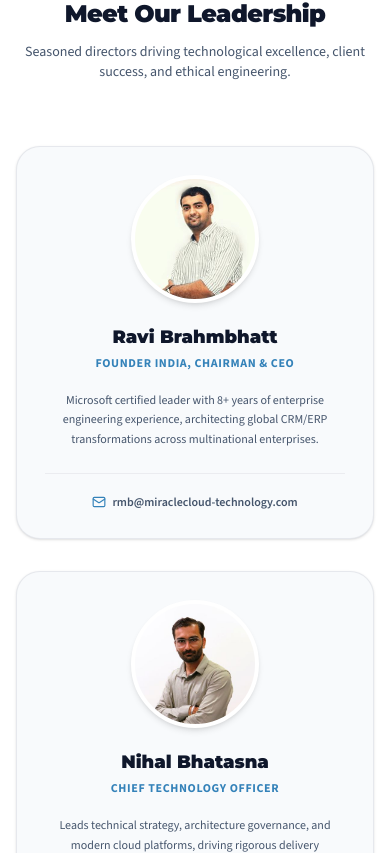
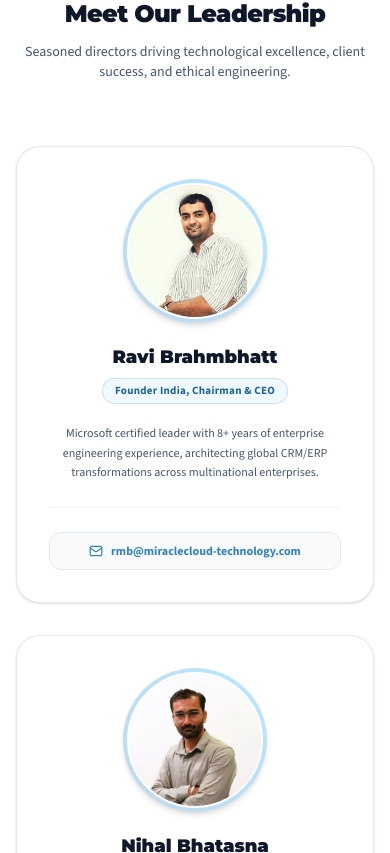
Before and after one commit to kanan756/MCT-Website, a Next.js app: page /about in a window 390 px wide. Shown: the part 7091-7944 px from the top of the page. Built offline with nearby package versions, Linux system fonts and the light colour scheme.

Commit message:
Enhance leadership profiles with responsive cards and authentic team imagery

```diff
--- a/src/app/about/AboutClient.tsx
+++ b/src/app/about/AboutClient.tsx
@@ -565,40 +565,46 @@ export default function AboutPage() {
             {leaders.map((lead, idx) => (
               <div
                 key={idx}
-                className="rounded-3xl bg-[#f8fafc] border border-gray-200/90 shadow-sm hover:shadow-xl hover:border-[#3482b9]/50 transition-all duration-300 p-7 flex flex-col justify-between group"
+                className="relative rounded-3xl bg-white border border-slate-200/90 shadow-sm hover:shadow-[0_20px_45px_rgba(52,130,185,0.14)] hover:border-[#3482b9]/60 transition-all duration-300 p-8 flex flex-col justify-between items-center text-center group overflow-hidden"
               >
-                <div className="space-y-5 text-center flex flex-col items-center">
-                  {/* Uniform portrait container */}
-                  <div className="relative w-32 h-32 sm:w-36 sm:h-36 rounded-full overflow-hidden border-4 border-white shadow-md bg-white group-hover:scale-105 transition-transform duration-300">
-                    <Image
-                      src={lead.image}
-                      alt={lead.name}
-                      fill
-                      className="object-cover object-top"
-                    />
+                {/* Top decorative accent */}
+                <div className="absolute top-0 left-0 right-0 h-1 bg-gradient-to-r from-transparent via-[#3482b9] to-transparent opacity-0 group-hover:opacity-100 transition-opacity duration-300" />
+
+                <div className="space-y-5 text-center flex flex-col items-center w-full">
+                  {/* Portrait with professional ring */}
+                  <div className="relative w-36 h-36 rounded-full p-1 bg-gradient-to-tr from-[#3482b9]/30 to-sky-200 group-hover:from-[#3482b9] group-hover:to-sky-400 transition-all duration-300 shadow-md">
+                    <div className="relative w-full h-full rounded-full overflow-hidden bg-slate-100 border-2 border-white">
+                      <Image
+                        src={lead.image}
+                        alt={lead.name}
+                        fill
+                        sizes="(max-width: 640px) 144px, 144px"
+                        className="object-cover object-top group-hover:scale-105 transition-transform duration-500"
+                      />
+                    </div>
                   </div>
 
-                  <div className="space-y-1">
-                    <h3 className="text-lg font-black text-slate-900 font-['Montserrat',sans-serif]">
+                  <div className="space-y-1.5 w-full">
+                    <h3 className="text-lg font-black text-slate-900 group-hover:text-[#3482b9] transition-colors font-['Montserrat',sans-serif]">
                       {lead.name}
                     </h3>
-                    <p className="text-xs font-bold text-[#3482b9] uppercase tracking-wider">
+                    <div className="inline-block px-3 py-1 rounded-full bg-sky-50 border border-[#3482b9]/20 text-[11px] font-bold text-[#1f6595] tracking-wide">
                       {lead.role}
-                    </p>
+                    </div>
                   </div>
 
-                  <p className="text-xs sm:text-sm text-slate-600 leading-relaxed font-normal font-['Source_Sans_3',sans-serif] text-center">
+                  <p className="text-xs sm:text-sm text-slate-600 leading-relaxed font-normal font-['Source_Sans_3',sans-serif] text-center line-clamp-4">
                     {lead.bio}
                   </p>
                 </div>
 
-                <div className="pt-5 border-t border-gray-200/70 mt-6 flex justify-center">
+                <div className="pt-6 border-t border-slate-100 mt-6 w-full flex justify-center">
                   <a
                     href={`mailto:${lead.email}`}
-                    className="text-xs font-semibold text-slate-600 hover:text-[#3482b9] transition-colors inline-flex items-center gap-1.5 break-all"
+                    className="w-full py-2.5 px-4 rounded-xl bg-slate-50 border border-slate-200 hover:border-[#3482b9] hover:bg-sky-50/70 text-xs font-bold text-[#3482b9] hover:text-[#1f6595] transition-all duration-300 flex items-center justify-center gap-2 group/btn break-all"
                   >
-                    <Mail className="w-3.5 h-3.5 text-[#3482b9] shrink-0" />
-                    <span>{lead.email}</span>
+                    <Mail className="w-3.5 h-3.5 text-[#3482b9] shrink-0 group-hover/btn:scale-110 transition-transform" />
+                    <span className="truncate">{lead.email}</span>
                   </a>
                 </div>
               </div>
--- a/src/app/about/leadership/LeadershipClient.tsx
+++ b/src/app/about/leadership/LeadershipClient.tsx
@@ -131,6 +131,7 @@ export default function LeadershipPage() {
                           src={leader.image}
                           alt={leader.name}
                           fill
+                          sizes="(max-width: 640px) 144px, 144px"
                           className="object-cover object-top group-hover:scale-105 transition-transform duration-500"
                         />
                       ) : (
```
